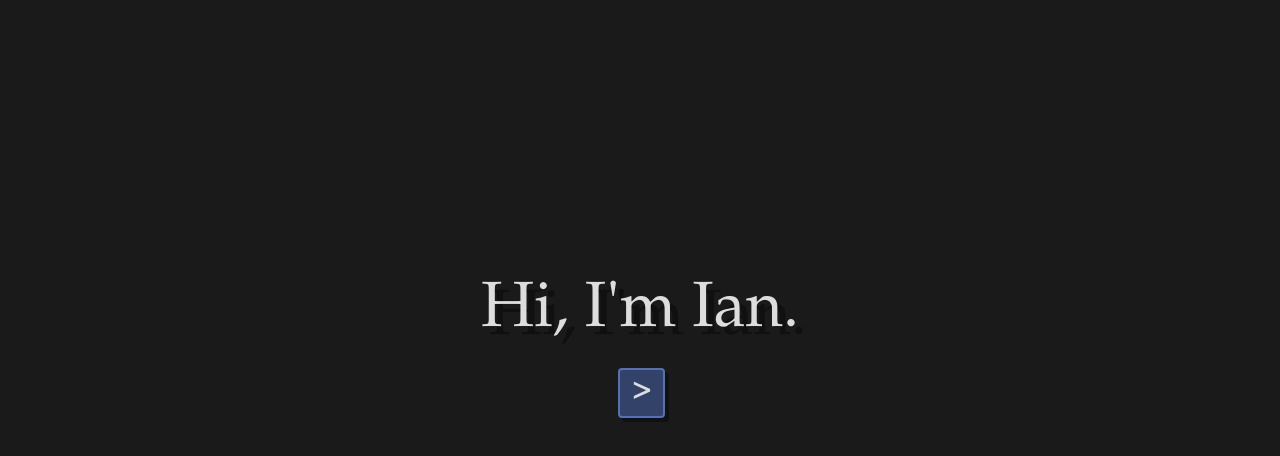
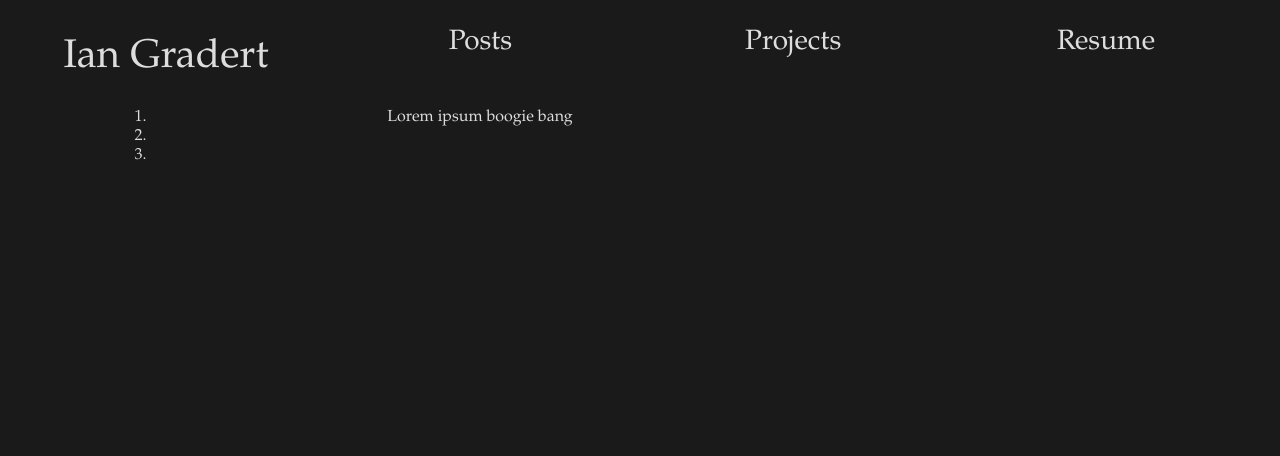
Before and after one commit to igrad/igrad.github.io, a plain HTML site: page index.html in a window 1280 px wide. Drawn offline with nearby package versions, Linux system fonts and the light colour scheme.

Commit message:
WIP on main page

```diff
--- a/css/index.css
+++ b/css/index.css
@@ -26,6 +26,11 @@ body {
 
 #frame_welcome {
    user-select: none;
+   display: none;                         /* Remove this later */
+}
+
+#frame_main {
+   display: block;                        /* Remove this later */
 }
 
 #welcome_container {
--- /dev/null
+++ b/css/main.css
@@ -0,0 +1,102 @@
+#frame_main {
+   display: grid;
+
+   width: 100%;
+
+   grid-template-columns: 3;
+   grid-template-rows: 3;
+
+   grid-template-rows: min-content 100%;
+   grid-template-columns: 10% 80% 10%;
+}
+
+
+
+#shelf_wrapper {
+   position: relative;
+
+   grid-row: 1;
+   grid-column: 1 / 4;
+}
+
+#shelf {
+   position: relative;
+   display: grid;
+
+   width: 100%;
+
+   columns: 2;
+   grid-template-columns: 25% 75%;
+}
+
+.shelfdiv {
+   display: inline-grid;
+}
+
+#name {
+   grid-column: 1;
+   grid-row: 1;
+}
+
+#menu {
+   display: grid;
+
+   grid-template-columns: 33% 33% 33%;
+   grid-column: 2;
+   grid-row: 1;
+}
+
+#name_inner {
+   position: relative;
+
+   font-size: 2.5em;
+   line-height: 2.5em;
+   text-align: center;
+   white-space: nowrap;
+}
+
+.menu_btn_container {
+   display: table-cell;
+}
+
+.menu_btn {
+   position: relative;
+
+   font-size: 1.75em;
+   line-height: 2.5em;
+   text-align: center;
+}
+
+
+
+#body_wrapper {
+   position: relative;
+   display: grid;
+
+   grid-row: 2;
+   grid-column: 2;
+
+   grid-template-columns: 25% 75%;
+}
+
+#index {
+   position: relative;
+}
+
+#postbody {
+   position: relative;
+}
+
+
+
+.pad {
+   grid-row: 2;
+}
+
+#pad_left {
+   grid-column: 1;
+}
+
+#pad_right {
+   grid-column: 3;
+}
--- a/index.html
+++ b/index.html
@@ -6,6 +6,7 @@
    <title>Ian Gradert</title>
 
    <link rel="stylesheet" href="css/index.css">
+   <link rel="stylesheet" href="css/main.css">
 
    <script
    src="https://ajax.googleapis.com/ajax/libs/jquery/3.4.1/jquery.min.js">
@@ -29,6 +30,47 @@
    </div>
 
    <div id="frame_main" class="pageframe">
+      <div id="shelf_wrapper">
+         <div id="shelf">
+
+            <div id="name" class="shelfdiv">
+               <div id="name_inner">Ian Gradert</div>
+            </div>
+
+            <div id="menu" class="shelfdiv">
+               <div class="menu_btn_container">
+                  <div id="menu_posts" class="menu_btn">Posts</div>
+               </div>
+               <div class="menu_btn_container">
+                  <div id="menu_projects" class="menu_btn">Projects</div>
+               </div>
+               <div class="menu_btn_container">
+                  <div id="menu_resume" class="menu_btn">Resume</div>
+               </div>
+            </div>
+
+         </div>
+      </div>
+
+      <div class="pad"></div>
+
+      <div id="body_wrapper">
+
+         <div id="index" class="bodydiv">
+            1.
+            <br/>
+            2.
+            <br/>
+            3.
+         </div>
+
+         <div id="postbody" class="bodydiv">
+            Lorem ipsum boogie bang
+         </div>
+
+      </div>
+
+      <div class="pad"></div>
 
    </div>
 
@@ -91,11 +133,18 @@
       });
 
       function PassWelcome() {
+         $("#frame_main").css("display", "block");
+         $("#frame_main").css("opacity", "0.00");
+
          $("#frame_welcome").animate({
             opacity: 0.00
          }, 200, function () {
             $("#frame_welcome").css("display", "none");
          });
+
+         $("#frame_main").animate({
+            opacity: 1.00
+         }, 200);
       };
    </script>
 </body>
```
